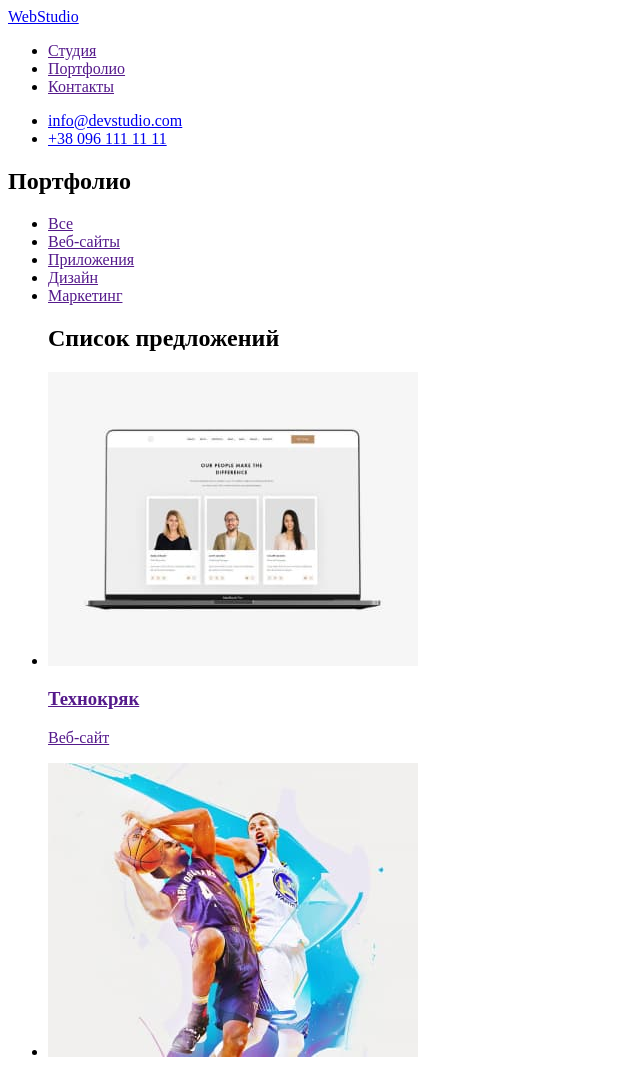
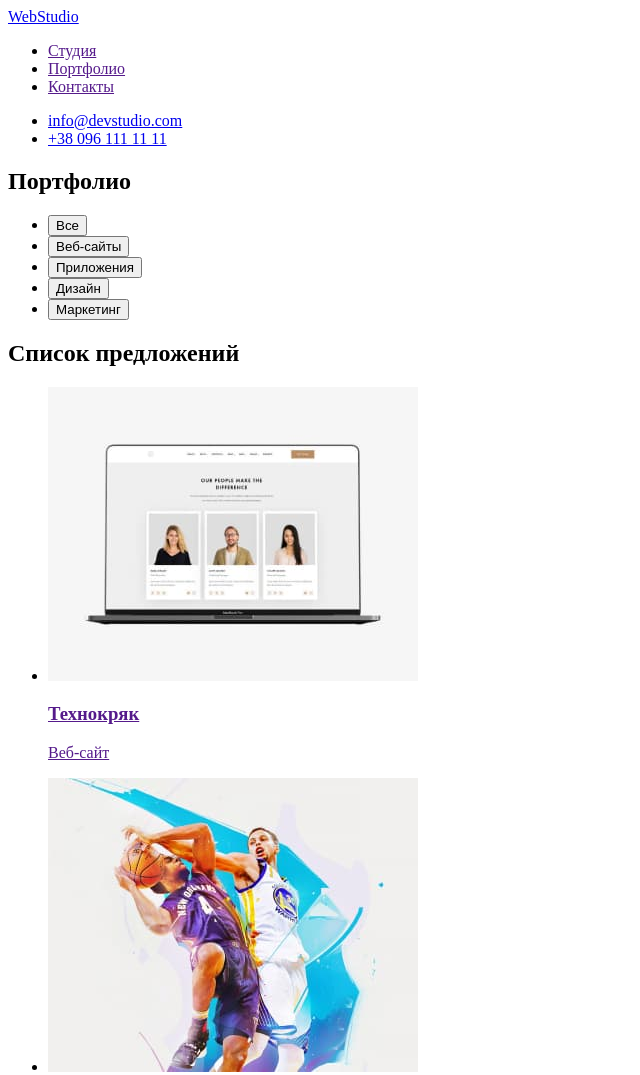
Before and after one commit to VsevolodZharkov/goit-markup-hw-02, a plain HTML site: page portfolio.html in a window 1280 px wide. Shown: the top 1075 px of the page, without its empty margins (0-640 px from the left). Drawn offline with Linux system fonts and the light colour scheme.

Commit message:
кнопки

```diff
--- a/portfolio.html
+++ b/portfolio.html
@@ -28,14 +28,14 @@
         <section>
             <h1>Портфолио</h1>
             <ul>
-                <li><a href="" type="button">Все</a></li>
-                <li><a href="" type="button">Веб-сайты</a></li>
-                <li><a href="" type="button">Приложения</a></li>
-                <li><a href="" type="button">Дизайн</a></li>
-                <li><a href="" type="button">Маркетинг</a></li>
+                <li> <button type="button">Все</button></li>
+                <li> <button type="button">Веб-сайты</button></li>
+                <li> <button type="button">Приложения</button></li>
+                <li> <button type="button">Дизайн</button></li>
+                <li> <button type="button">Маркетинг</button></li>
             </ul>
+            <h2>Список предложений</h2>
             <ul>
-                <h2>Список предложений</h2>
                 <li>
                      <a href="">
                        <img src="/images/port1.jpg" alt="hum1" width="370" height="294">
@@ -80,7 +80,7 @@
                 </li>
                 <li>
                     <a href="">
-                     <img src="/images/port7.jpg" alt="hum3" width="370 height="294">
+                     <img src="/images/port7.jpg" alt="hum3" width="370" height="294">
                      <h3>Издание Limited Edition</h3>
                      <p>Дизайн</p>
                     </a>
@@ -114,3 +114,10 @@
 
 </body>
 </html>
+
+
+<li>    type="button">Все</li>
+<li>    type="button">Веб-сайты</li>
+<li>    type="button">Приложения</li>
+<li>    type="button">Дизайн</li>
+<li>    type="button">Маркетинг</li>
```
Also changed, not shown: index.html (+0 -1 lines).
